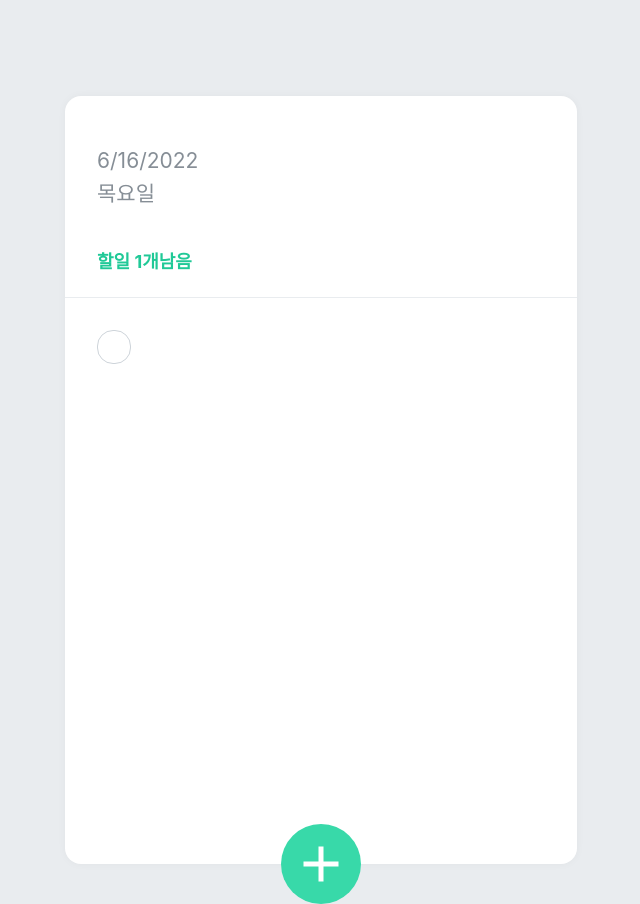
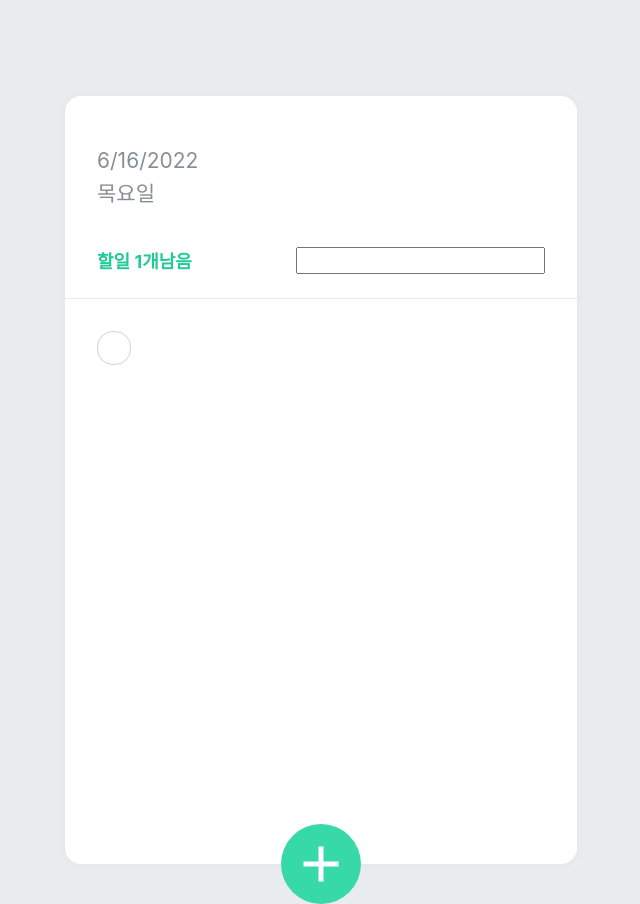
Before and after one commit to Geon0/react-todolist, a React (Create React App) app: page / in a window 1280 px wide. Shown: the whole page, without its empty margins (319-959 px from the left). Built offline with nearby package versions, Linux system fonts and the light colour scheme.

Commit message:
검색기능

```diff
--- a/src/App.js
+++ b/src/App.js
@@ -35,7 +35,6 @@ function App() {
     if (findIndex != -1) {
       copyArray[findIndex] = { ...copyArray[findIndex], done: value }
     }
-
     setData([...copyArray])
   }
 
@@ -43,11 +42,16 @@ function App() {
     const newData = data.filter(number => number.id !== id)
     setData(newData)
   }
+
+  const onSearch = value => {
+    const findIndex = data.filter(data => data.todo == value)
+    setData(findIndex)
+  }
   return (
     <>
       <GlobalStyle />
       <TodoTemplate>
-        <TodoHead todoList={data} />
+        <TodoHead todoList={data} onSearch={onSearch} />
         <TodoList todoList={data} onChDone={onChDone} onDeTodo={onDeTodo} />
         <TodoCreate onCreate={onCreate} />
       </TodoTemplate>
--- a/src/components/TodoCreate.js
+++ b/src/components/TodoCreate.js
@@ -90,10 +90,6 @@ function TodoCreate(props) {
     }
   }
 
-  const onChange = e => {
-    const { value } = e.target
-  }
-
   const onKeyPress = e => {
     if (e.key == 'Enter') {
       InsertToDo()
--- a/src/components/TodoHead.js
+++ b/src/components/TodoHead.js
@@ -1,4 +1,4 @@
-import React, { useEffect } from 'react'
+import React, { useEffect, useRef } from 'react'
 import styled from 'styled-components'
 import { useState } from 'react'
 
@@ -21,11 +21,18 @@ const TodoHeadBlock = styled.div`
     margin-top: 40px;
     font-weight: bold;
   }
+  .tasks-search {
+    color: #20c997;
+    font-size: 18px;
+    font-weight: bold;
+    float: right;
+  }
 `
 
 const TodoHead = props => {
   const [date, setDate] = useState('')
   const [day, setDay] = useState('')
+  const [inputVal, setInputVal] = useState('')
 
   useEffect(() => {
     currentTime()
@@ -50,12 +57,41 @@ const TodoHead = props => {
 
   const data = props.todoList
   const numValue = data.filter(value => value.done !== true)
+  const searchRef = useRef(null)
 
+  const onChange = e => {
+    setInputVal(e.target.value)
+  }
+
+  const onSearch = e => {
+    if (props.onSearch) {
+      const search = e.target.value
+      props.onSearch(search)
+    }
+  }
+
+  const onKeyPress = e => {
+    if (e.key == 'Enter') {
+      onSearch(e)
+    }
+  }
   return (
     <TodoHeadBlock>
       <div className="day">{date}</div>
       <div className="day">{day}</div>
-      <div className="tasks-left">할일 {numValue.length}개남음</div>
+      <div className="tasks-left">
+        할일 {numValue.length}개남음
+        <input
+          ref={searchRef}
+          className="tasks-search "
+          onChange={e => {
+            onChange(e)
+          }}
+          onKeyPress={onKeyPress}
+          type="text"
+          value={inputVal}
+        />
+      </div>
     </TodoHeadBlock>
   )
 }
```
